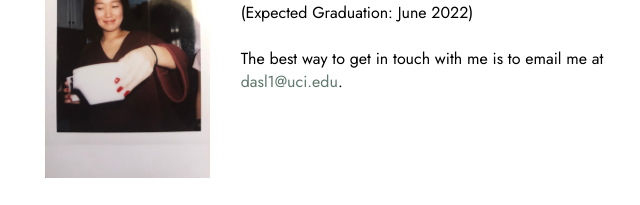
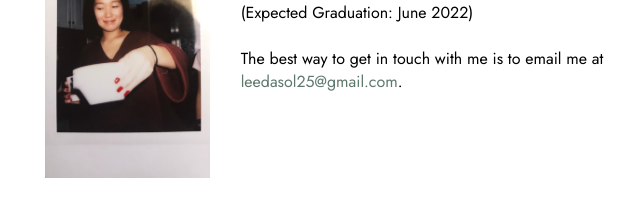
Before and after one commit to DaSol-Lee/DaSol-Lee.github.io, a plain HTML site: page index.html in a window 1280 px wide. Shown: the part 299-504 px from the top of the page, 290-930 px from the left. Drawn offline with nearby package versions, Linux system fonts and the light colour scheme; a web font is replaced by a local one.

Commit message:
Update email

```diff
--- a/index.html
+++ b/index.html
@@ -38,7 +38,7 @@
                         <br>
                         (Expected Graduation: June 2022)
                         <br> <br>
-                        The best way to get in touch with me is to email me at <a href="mailto:dasl1@uci.edu">dasl1@uci.edu</a>.
+                        The best way to get in touch with me is to email me at <a href="mailto:leedasol25@gmail.com">leedasol25@gmail.com</a>.
                         <br> <br>
                     </p>
                 </div>
```
